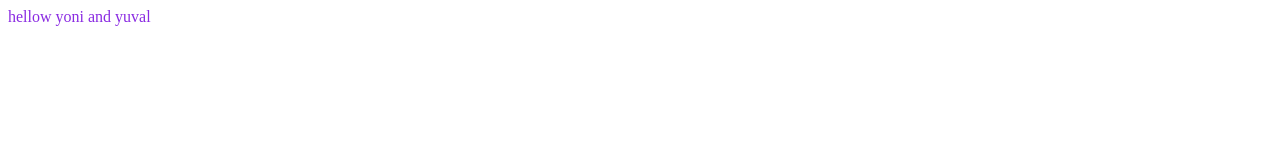
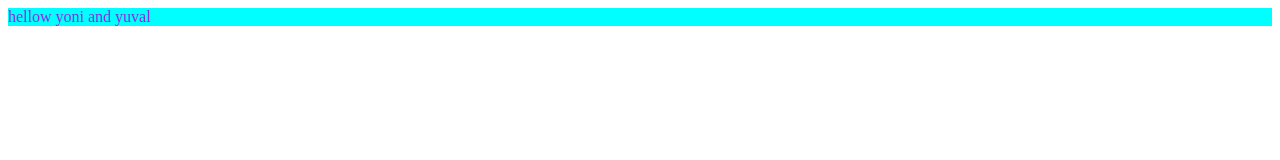
Before and after one commit to Elevationacademy/git-collab-july, a plain HTML site: page dist/index.html in a window 1280 px wide. Drawn offline with Linux system fonts and the light colour scheme.

Commit message:
second  change

```diff
--- a/dist/style.css
+++ b/dist/style.css
@@ -1,3 +1,4 @@
-.neta{
-    color: blueviolet
+.neta {
+    color: blueviolet;
+    background-color: aqua
 }
```
